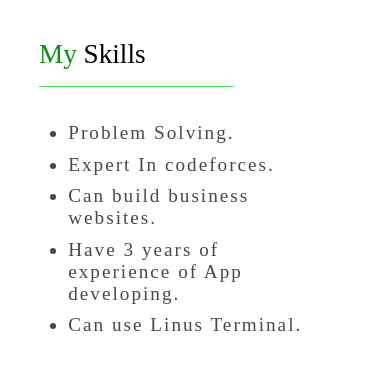
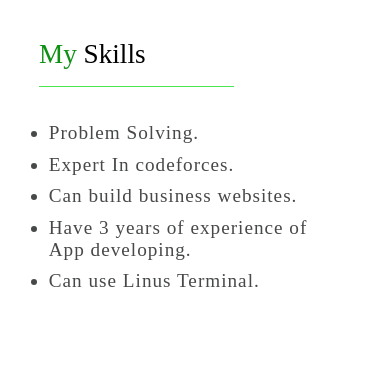
Before and after one commit to MdSourav76046/MdSourav.github.io, a plain HTML site: page index.html in a window 390 px wide. Shown: the part 2759-3129 px from the top of the page. Drawn offline with Linux system fonts and the light colour scheme; a web font is replaced by a local one.

Commit message:
Add files via upload

```diff
--- a/css/style.css
+++ b/css/style.css
@@ -384,7 +384,7 @@
         width: 80%;
     }
     .skills-info{
-        width: 65vw;
+        width: 75vw;
         margin: auto;
     }
     .skills-info li{
@@ -415,7 +415,7 @@
         letter-spacing: 2px;
     }
     .skills-info li{
-        letter-spacing: 2px;
+        letter-spacing: 1px;
     }
 }
 
```
